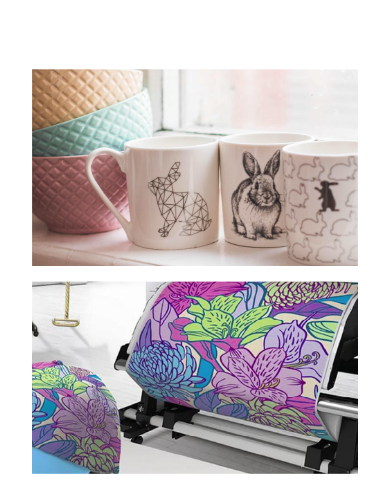
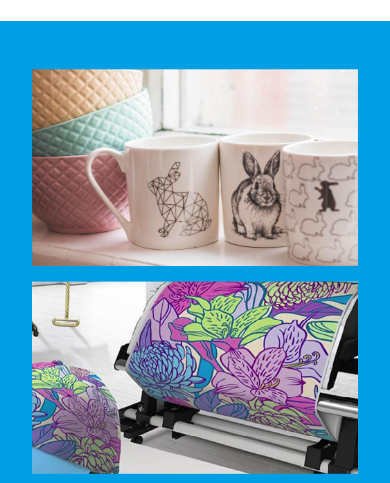
Before and after one commit to tomasphipps1/Zublime---Proyecto-final---coderhouse, a website: page page/trabajos.html in a window 390 px wide. Shown: the part 323-806 px from the top of the page. Drawn offline with nearby package versions, Linux system fonts and the light colour scheme.

Commit message:
background seccion trabajos

```diff
--- a/scss/components/_bgBodys.scss
+++ b/scss/components/_bgBodys.scss
@@ -52,9 +52,9 @@
     background-position: top right;
 
     @media screen and (max-width:450px) {
-        background-image: none;
+        background-image: url(../multimedia/secciontrabajosmobilebackground.png);
         background-repeat: no-repeat;
-        background-position: bottom left;
+        background-position: top;
     }
 }
 
```
Also changed, not shown: css/style.css, multimedia/secciontrabajosmobilebackground.png (added).
